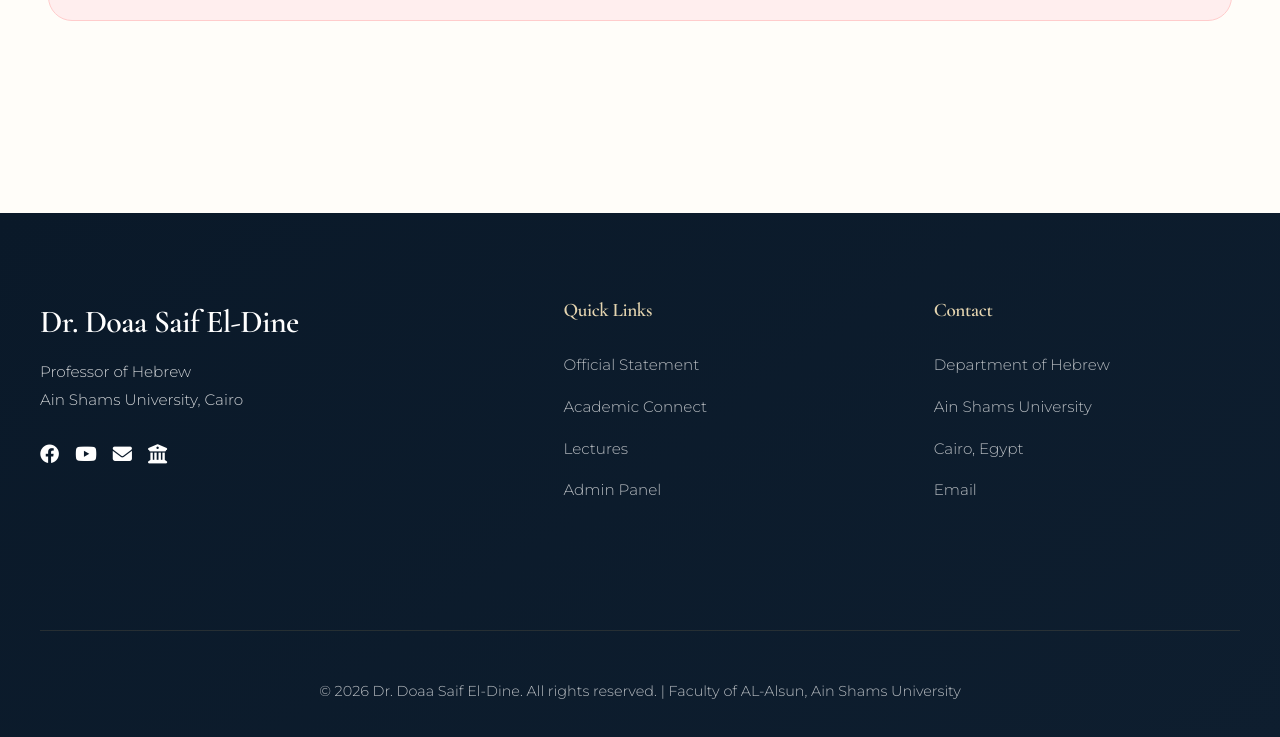
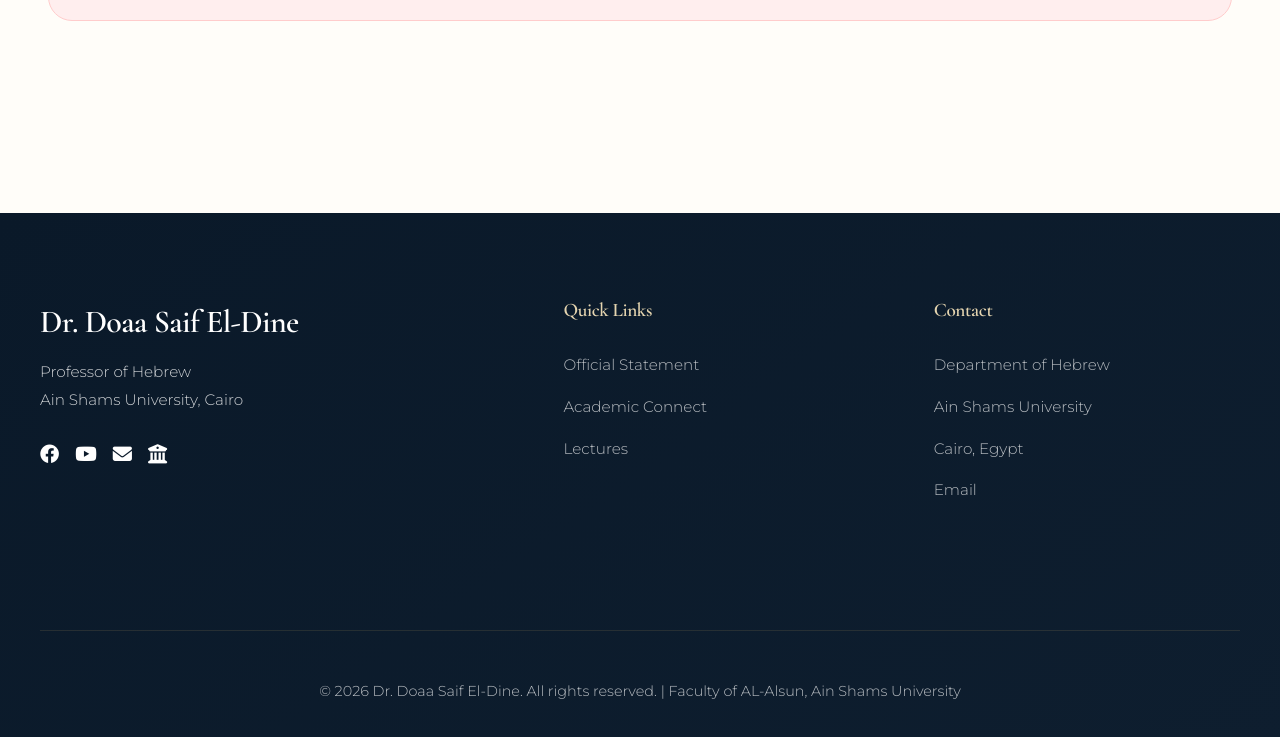
Before and after one commit to zyadwlydasmayl755-ai/drdoaa-website, a website: page index.html in a window 1280 px wide. Shown: the part 3770-4507 px from the top of the page. Drawn offline with nearby package versions, Linux system fonts and the light colour scheme; no server answers.

Commit message:
Remove Admin Panel link from index.html
Removed link to the Admin Panel from the navigation.

```diff
--- a/index.html
+++ b/index.html
@@ -1353,7 +1353,7 @@
             <li><a href="#statement">Official Statement</a></li>
             <li><a href="#social-media">Academic Connect</a></li>
             <li><a href="#videos">Lectures</a></li>
-            <li><a href="admin.html">Admin Panel</a></li>
+
           </ul>
         </div>
 
```
